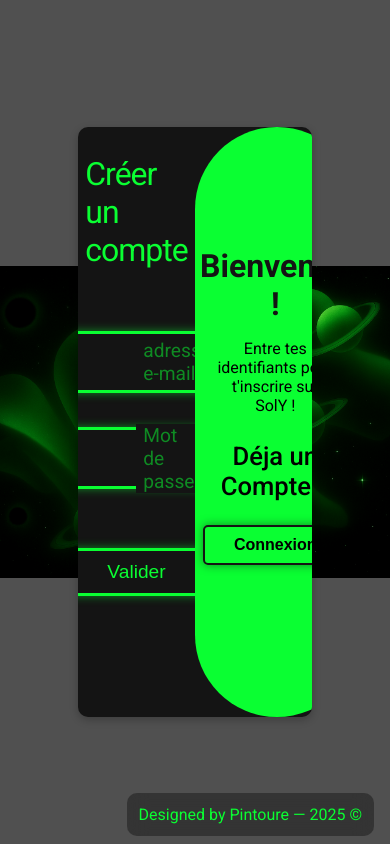
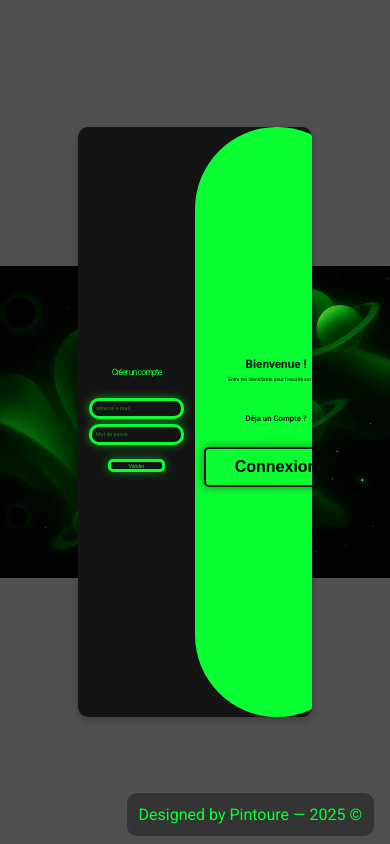
Before and after one commit to Pintour3/Soly, a website: page public/index.html in a window 390 px wide. Drawn offline with nearby package versions, Linux system fonts and the light colour scheme.

Commit message:
design and visual upgrade, fixing proportions and setting responsive feature for computer screens

```diff
--- a/public/accueil.css
+++ b/public/accueil.css
@@ -92,13 +92,13 @@ main {
 
 }
 button {
-    width: 50%;
-    height: 2.5em;
+    width: 15vw;
+    height: 3vw;
     border-radius: 5px;
     box-shadow: 0 0px 10px rgba(10, 255, 50, 0.5);
     border: rgb(10, 255, 50) 3px solid;
     margin-top: 3em;
-    font-size: 1em;
+    font-size: 1.3vw;
     background-color: rgb(20, 20, 20);
     color: rgba(10, 255, 50);
     transition: box-shadow 0.2s ease-in-out,transform 0.2s ease-in-out;
@@ -132,6 +132,7 @@ button {
 }
 
 .friendMenu {
+    aspect-ratio: 16/9;
     border: solid rgb(10, 255,50) 4px;
     position: relative;
     justify-content: center;
@@ -160,14 +161,14 @@ button {
     position: relative;
     background-color: rgba(20, 20, 20);
     box-shadow: 0 0px 10px rgba(10, 255, 50, 0.5);
-    font-size: 1.5em;
+    font-size: 1.75vw;
     color: rgb(10, 255, 50);
-    width: 13em;
+    width: 40%;
     border-radius: 10px;
     border: rgb(10, 255, 50) 3px solid;
-    height: 2.5em;
-    padding: 0.2em 1em;
-    margin: 1em;
+    height: 2.5vw;
+    padding: 0.5vw 1.5vw;
+    margin: 2vw;
     transition: box-shadow 0.2s ease-in-out;
     &:hover{
         cursor: pointer;
@@ -181,23 +182,23 @@ button {
 
 input:focus + .placeholder,
 input:valid + .placeholder {
-    transform: translate(-0.6em,-1.4em) scale(0.6);
+    transform: translate(-0.75vw,-2vw) scale(0.6);
 }
 
 .solyTagLabel {
     margin-bottom: 2em;
-    font-size: 2em;
+    font-size: 2.5vw;
 }
 
 .placeholder {
-    left: 6.2em;
+    left: 15vw;
     position: absolute;
     z-index: 1;
-    font-size: 1.8em;
+    font-size: 2vw;
     color: rgba(10, 255, 50,0.5);
     pointer-events: none;
     background-color: rgb(20, 20, 20);
-    padding:0 0.4em;
+    padding:0 1vw;
     transition: transform 0.2s ease-in-out;
     &:hover {
         cursor: pointer;
@@ -214,8 +215,8 @@ input:valid + .placeholder {
     align-items: center;
 }
 .crossContainer {
-    width: 2.5em;
-    height: 2.5em;
+    width: 3vw;
+    height: 3vw;
     margin: 1em;
     top: 0;
     left: 0;
--- a/public/index.css
+++ b/public/index.css
@@ -52,35 +52,35 @@ main {
     background-color: rgb(20, 20, 20);
     box-shadow: rgba(0, 0, 0, 0.24) 0px 3px 8px;
 }
-form {
-    display: flex;
-    align-items: center;
-    width: 100%;
-    height: 100%;
-    left: 0;
-    transition: all 0.5s ease-in-out;
-}
 .formWrapper {
     display: flex;
     width: 50%;
     height: 100%;
     overflow: hidden;
+    font-size: 100%;
 }
 
-.formWrapper form {
+form {
+    display: flex;
     position: relative;
-    display: flex;
     flex-direction: column;
+    justify-content: center;
+    align-items: center;
+    width: 100%;
+    height: 100%;
+    font-size: 4.5vw;
+    transition: all 0.5s ease-in-out;
 }
+
 
 form h1 {
     position: relative;
     text-shadow: none;
     font-weight: 400;
     font-size: 0.5em;
-    margin: 0.4em;
     padding: 0.5em;
     letter-spacing: -1px;
+    top:-1em;
 }
 .loginForm, .registerForm {
     transition: all 0.5s ease-in-out;
@@ -103,7 +103,7 @@ form input {
     box-shadow: 0 0px 10px rgba(10, 255, 50, 0.5);
     font-size: 0.3em;
     color: rgb(10, 255, 50);
-    width: 13em;
+    width: 15em;
     border-radius: 10px;
     border: rgb(10, 255, 50) 3px solid;
     height: 2.5em;
@@ -119,9 +119,9 @@ form input {
     box-shadow: none;
     background-color: transparent;
     height: 1em;
-    bottom: -1.5em;
     width: 100%;
     text-decoration: underline;
+    padding-top:3em ;
     font-size: 0.2em;
 }
 input:focus {
@@ -177,12 +177,13 @@ form .inputWrapper {
 
 .goToLogin {
     position: relative;
-    height: 70%;
-    width: 74%;
+    height: 90%;
+    width: 75%;
+    right: -12%;
+    display: flex;
     text-align: center;
-    display: flex;
+    justify-content: center;
     align-items: center;
-    right: -12%;
     flex-direction: column;
     transition: all 0.5s ease-in-out;
 }
@@ -192,8 +193,9 @@ form .inputWrapper {
     width: 80%;
     right: -30%;
     display: flex;
+    text-align: center;
+    justify-content: center;
     align-items: center;
-    text-align: center;
     flex-direction: column;
     transition: all 0.5s ease-in-out;
 }
@@ -208,19 +210,25 @@ form .inputWrapper {
 .goToLogin p:nth-of-type(1), .goToRegister p:nth-of-type(1){
     padding: 1em 0 0 0;
     font-weight: 400;
-    font-size: 0.25em;
+    font-size: 1.25vw;
     color: black;
 }
-.goToLogin p:nth-of-type(2),.goToRegister p:nth-of-type(2){
+.goToRegister p:nth-of-type(2){
     padding: 1em 0 0 0;
     font-weight: 500;
-    font-size: 0.4em;
+    font-size: 2vw;
     color: black;
 }
+.goToLogin p:nth-of-type(2){
+    padding: 4em 0 0 0;
+    font-weight: 500;
+    font-size: 2vw;
+    color: black;
+}
+
 .goToLogin h1 , .goToRegister h1 {
     font-weight: 600;
-    font-size: 0.5em;
-    margin-top: 1em;
+    font-size: 3vw;
     z-index: 4;
     color: rgb(20, 20, 20);
 }
@@ -245,7 +253,6 @@ form .inputWrapper {
         transform: scale(1.05);
     }
 }
-
 
 form button {
     width: 11em;
--- a/public/index.html
+++ b/public/index.html
@@ -17,7 +17,7 @@
                 <div class="goToLogin">
                     <h1>Bienvenue !</h1>
                     <p>
-                        Entre tes identifiants pour t'inscrire sur SolY !
+                        Entre tes identifiants pour t'inscrire sur Soly !
                     </p>
                     <p>
                         Déja un Compte ?
@@ -27,7 +27,7 @@
                 <div class="goToRegister">
                     <h1>Heureux de vous revoir !</h1>
                     <p>
-                        Entre tes identifiants pour te connecter sur SolY !
+                        Entre tes identifiants pour te connecter sur Soly !
                     </p>
                     <p>
                         Pas encore de compte ?<br> Inscris-toi !
@@ -39,12 +39,12 @@
                 <form class="registerForm" id="registerForm" action="/register" method="POST" autocomplete="off">
                     <h1>Créer un compte</h1>
                     <div class="inputWrapper">
-                        <input id="emailRegister" type="email" name="email" autocomplete="off" required>
+                        <input id="emailRegister" type="email" name="email" autocomplete="new-password" required>
                         <label class="placeholder">adresse e-mail</label>
                         <button title="email" type="button" id="emailSuggest"></button>
                     </div>
                     <div class="inputWrapper">
-                        <input type="password" name="password" required >
+                        <input type="password" name="password" required autocomplete="new-password">
                         <label class="placeholder">Mot de passe</label>
                     </div>
 
@@ -54,6 +54,7 @@
             </div>
             <div class="formWrapper">
                 <form class="loginForm" id="loginForm" action="/login" method="POST" >
+
                     <h1>Connexion</h1>
                     <div class="inputWrapper">
                         <input id="loginUsername" type="email" name="email" required>
--- a/public/index.js
+++ b/public/index.js
@@ -2,7 +2,6 @@
 
 document.addEventListener("DOMContentLoaded",(event)=>{
     const form1 = document.getElementById("registerForm");
-    const registerOutput = document.getElementById("output");
     const output = document.getElementById("output");
     const emailRegisterInput = document.getElementById("emailRegister")
     const emailRegisterSuggest = document.getElementById("emailSuggest")
```
